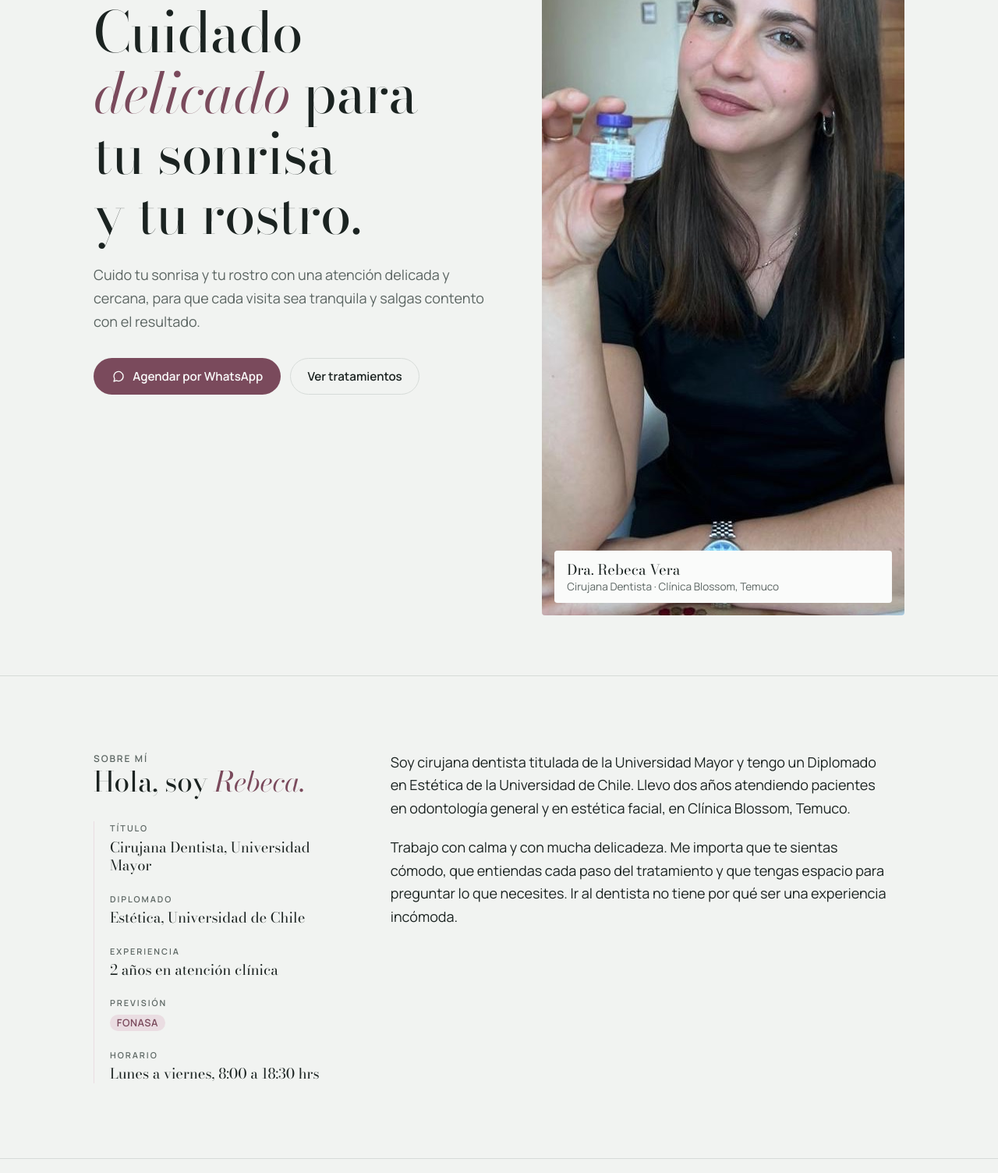
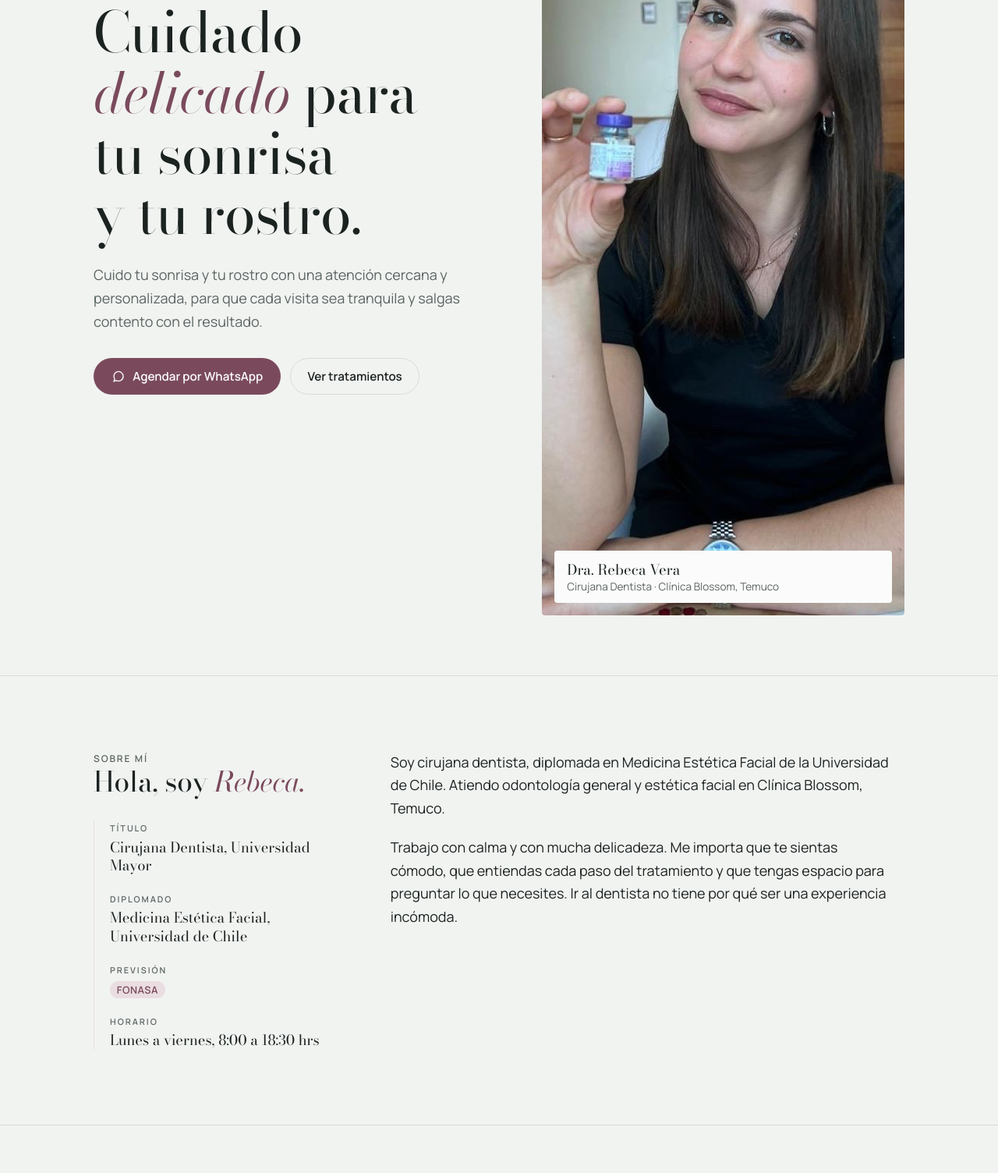
Before and after one commit to feliperod11/dra-rebeca-vera, a plain HTML site: page index.html in a window 1280 px wide. Shown: the part 496-2000 px from the top of the page at 78% size. Drawn offline with nearby package versions, Linux system fonts and the light colour scheme.

Commit message:
Add files via upload

```diff
--- a/index.html
+++ b/index.html
@@ -318,7 +318,7 @@ footer .wrap { padding-block: 1.5rem 2rem; display: flex; flex-wrap: wrap; gap:
       <div class="hero-copy reveal">
         <p class="eyebrow">Odontología y estética facial · Temuco</p>
         <h1>Cuidado <em>delicado</em> para tu sonrisa y tu rostro.</h1>
-        <p class="lead">Cuido tu sonrisa y tu rostro con una atención delicada y cercana, para que cada visita sea tranquila y salgas contento con el resultado.</p>
+        <p class="lead">Cuido tu sonrisa y tu rostro con una atención cercana y personalizada, para que cada visita sea tranquila y salgas contento con el resultado.</p>
         <div class="cta-row">
           <a class="btn btn-primary wa-link" href="#" target="_blank" rel="noopener">
             <svg viewBox="0 0 24 24" fill="none" stroke="currentColor" stroke-width="1.8" stroke-linecap="round" stroke-linejoin="round" aria-hidden="true"><path d="M20 11.5a8 8 0 0 1-11.6 7.1L4 20l1.4-4.2A8 8 0 1 1 20 11.5Z"/></svg>
@@ -346,15 +346,14 @@ footer .wrap { padding-block: 1.5rem 2rem; display: flex; flex-wrap: wrap; gap:
           <h2 id="ficha">Ficha profesional</h2>
           <dl>
             <div class="row"><dt>Título</dt><dd>Cirujana Dentista, Universidad Mayor</dd></div>
-            <div class="row"><dt>Diplomado</dt><dd>Estética, Universidad de Chile</dd></div>
-            <div class="row"><dt>Experiencia</dt><dd>2 años en atención clínica</dd></div>
+            <div class="row"><dt>Diplomado</dt><dd>Medicina Estética Facial, Universidad de Chile</dd></div>
             <div class="row"><dt>Previsión</dt><dd><span class="fonasa">FONASA</span></dd></div>
             <div class="row"><dt>Horario</dt><dd>Lunes a viernes, 8:00 a 18:30 hrs</dd></div>
           </dl>
         </aside>
       </div>
       <div class="about-body">
-        <p>Soy cirujana dentista titulada de la Universidad Mayor y tengo un Diplomado en Estética de la Universidad de Chile. Llevo dos años atendiendo pacientes en odontología general y en estética facial, en Clínica Blossom, Temuco.</p>
+        <p>Soy cirujana dentista, diplomada en Medicina Estética Facial de la Universidad de Chile. Atiendo odontología general y estética facial en Clínica Blossom, Temuco.</p>
         <p>Trabajo con calma y con mucha delicadeza. Me importa que te sientas cómodo, que entiendas cada paso del tratamiento y que tengas espacio para preguntar lo que necesites. Ir al dentista no tiene por qué ser una experiencia incómoda.</p>
       </div>
     </div>
@@ -406,12 +405,16 @@ footer .wrap { padding-block: 1.5rem 2rem; display: flex; flex-wrap: wrap; gap:
           </ul>
         </div>
         <div class="group">
-          <div class="group-title"><h3>Odontología general</h3><span>3 tratamientos</span></div>
+          <div class="group-title"><h3>Odontología general</h3><span>4 tratamientos</span></div>
           <ul class="treatments">
             <li class="treatment">
               <h4>Limpieza dental</h4>
               <p>Destartraje y pulido para retirar el sarro y las manchas superficiales, y mantener sanas tus encías.
                 <span class="tooth-tag">Se recomienda cada 6 meses</span></p>
+            </li>
+            <li class="treatment">
+              <h4>Restauraciones</h4>
+              <p>Reparan dientes con caries, fracturas o desgaste usando resina del mismo color de tu diente, para devolverle su forma y función de manera natural.</p>
             </li>
             <li class="treatment">
               <h4>Blanqueamiento dental</h4>
```
